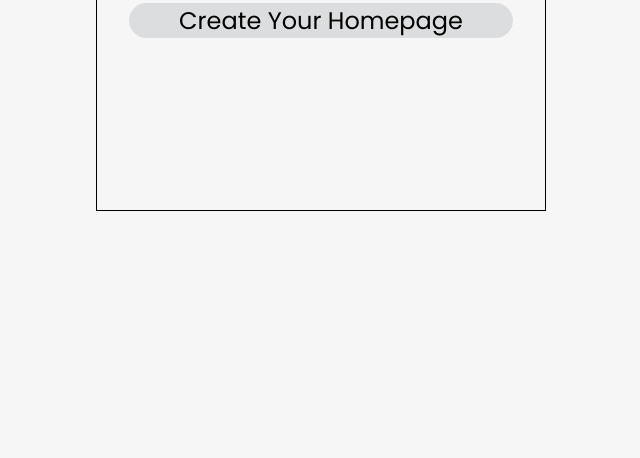
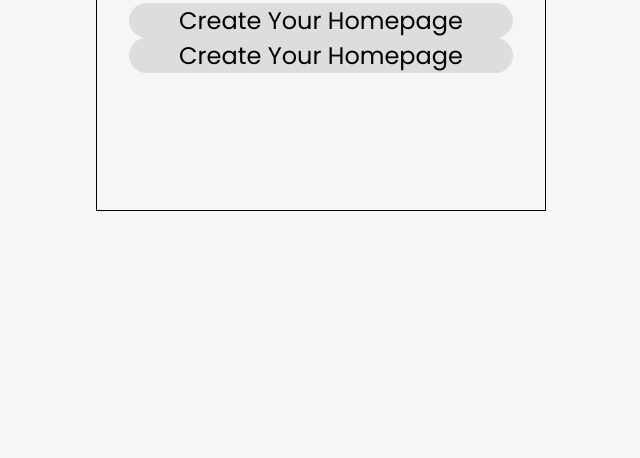
Before and after one commit to BitsuMamo/wap, a plain HTML site: page index.html in a window 1280 px wide. Shown: the part 342-800 px from the top of the page, without its empty margins (319-959 px from the left). Drawn offline with Linux system fonts and the light colour scheme.

Commit message:
Added link to Week one Day two

```diff
--- a/index.html
+++ b/index.html
@@ -14,6 +14,7 @@
             <h1 id="title">Assigments</h1>
             <ul id="assignment-list">
                 <li><a href="W1D1/index.html">Create Your Homepage</a></li>
+                <li><a href="W1D2/aboutme.html">Create Your Homepage</a></li>
             </ul>
         </div>
     </div>
```
